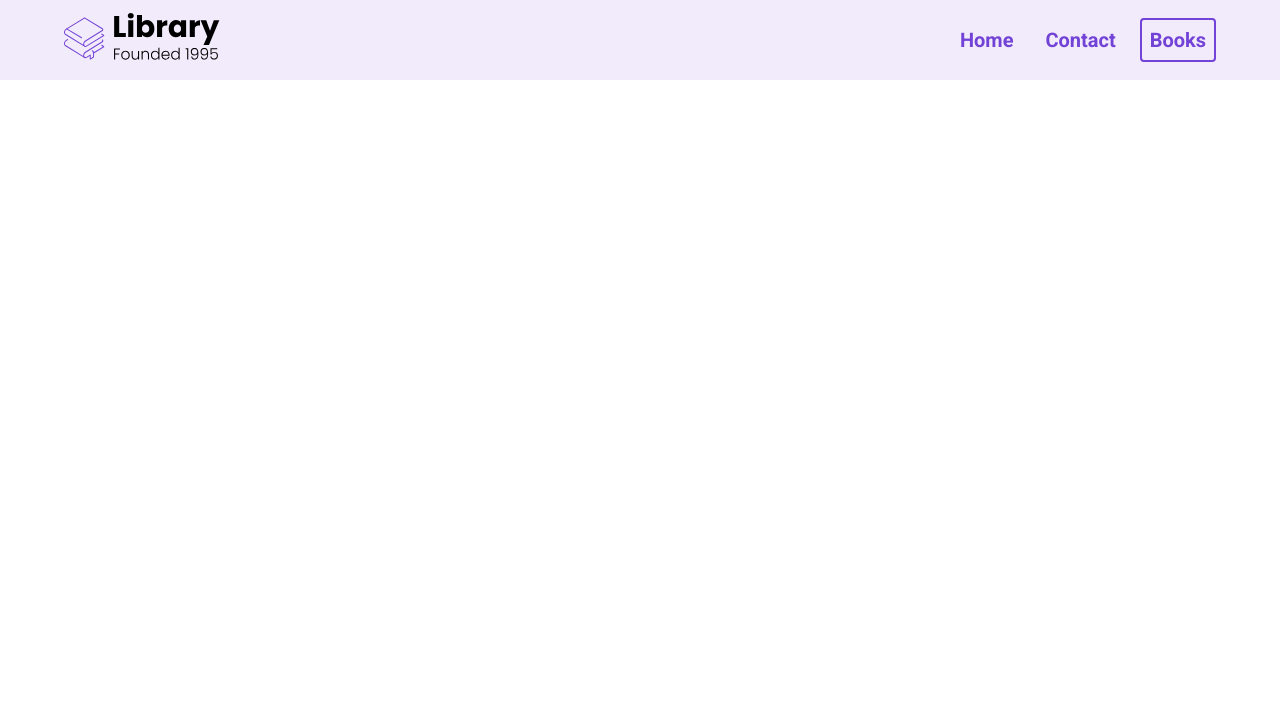
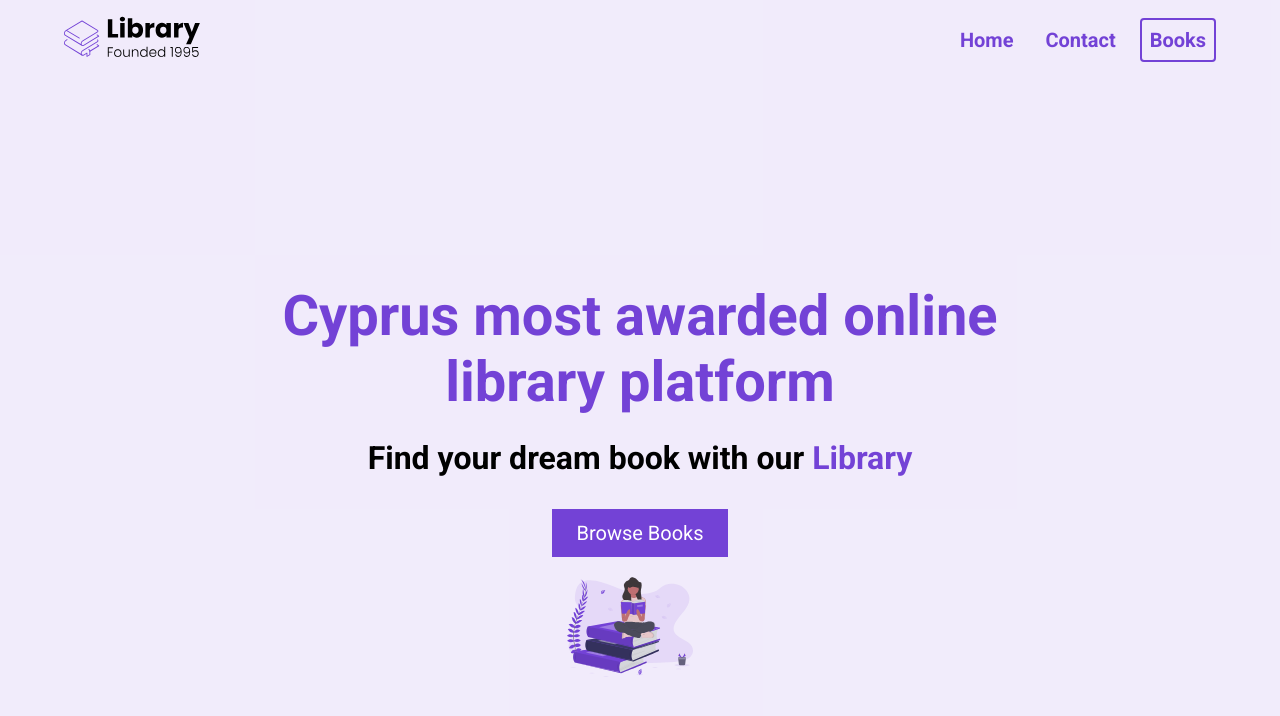
Before and after one commit to suhayblegend/online-book-store, a plain HTML site: page index.html in a window 1280 px wide. Drawn offline with Linux system fonts and the light colour scheme.

Commit message:
Commit message for bookstore changes

```diff
--- a/index.html
+++ b/index.html
@@ -15,13 +15,24 @@
                 <li><a href="#" class="nav__link"> Home </a></li>
                 <li><a href="#" class="nav__link" > Contact </a></li>
                 <li><a href="#" class="nav__link nav__link--primary "> Books </a></li>
+            </ul>
+            </div>
+        </nav>
+        <header>
+            <div class="header__container">
+                <div class="header__description">
+                    <h1> Cyprus most awarded online library platform</h1>
+                    <h2> Find your dream book with our <span class="purple"> Library</span></h2>
+                    <button class="btn">Browse Books</button>
+                    <figure class="header__img--wrapper">
+                        <img src="Undraw_Books.svg" alt="">
+                    </figure>
 
-            </ul>
-
+                </div>
 
             </div>
 
-        </nav>
+        </header>
     </section>
 
 </body>
--- a/style.css
+++ b/style.css
@@ -6,11 +6,19 @@
    font-family: "Roboto", sans-serif;
 }
 
+
 nav {
    height: 80px;
    display: flex;
 
 
+}
+
+img {
+ width: 100%;
+ height:  100px;
+ max-width: 50vh;
+ padding-inline-end: 20px;
 }
 
 .nav__container {
@@ -21,6 +29,10 @@ nav {
    justify-content: space-between;
    align-items: center;
    margin: 0% auto;
+}
+
+.purple {
+   color: #7342d6;
 }
 
 .logo {
@@ -58,9 +70,63 @@ li {
 }
 
 #landing {
-   background-color: rgb(115, 66, 214,0.1);
+   background-color: rgba(115, 66, 214, 0.1)
+ }
+
+ /* header section */
+
+header {
+   height: 100vh;
 }
 
-header {
-   height: calc(100vh - 80px);
+.header__container {
+   width: 100%;
+   max-width: 720px;
+   margin:  0 auto;
+   height: 100%;
+   display: flex;
+   flex-direction: column;
+   justify-content: space-around;
 }
+
+.header__description {
+   padding-top: 24px;
+   display: flex;
+   flex-direction: column;
+   align-items: center;
+}
+
+h1 {
+   font-size: 56px;
+   color: #7342d6;
+   margin-bottom: 24px;
+   text-align: center;
+
+}
+
+h2 {
+   font-size: 32px;
+   margin-bottom: 32px;
+   text-align: center  ;
+}
+
+button {
+   cursor: pointer;
+}
+
+button:active {
+   transform:  translateY(1px);
+}
+
+.btn {
+   background-color: #7342d6;
+   color: white;
+   padding: 12px 24px;
+   font-size:  20px;
+   border:  4px;
+   border: none;
+}
+
+.header__img--wrapper {
+   padding: 20px;
+}
```
